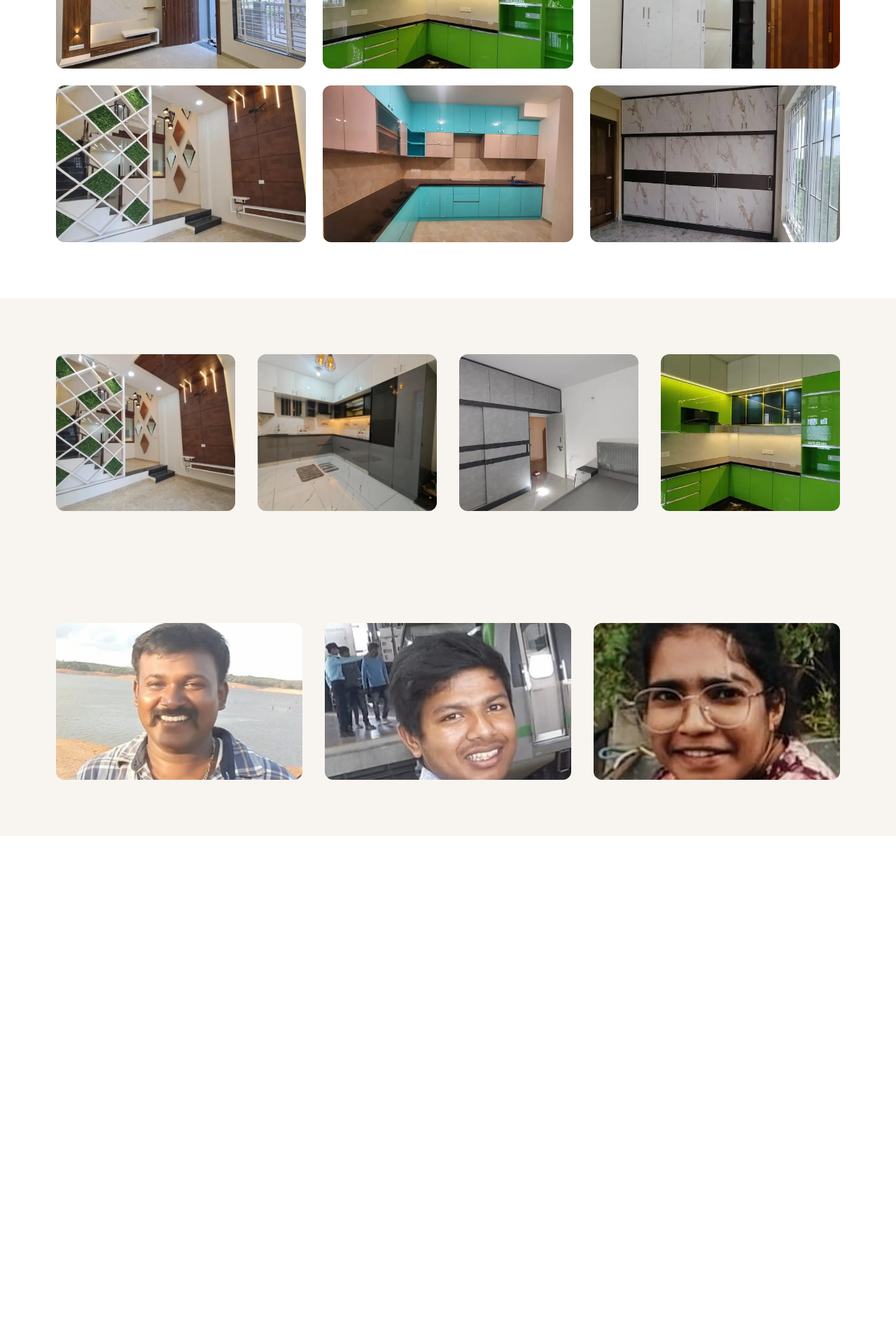
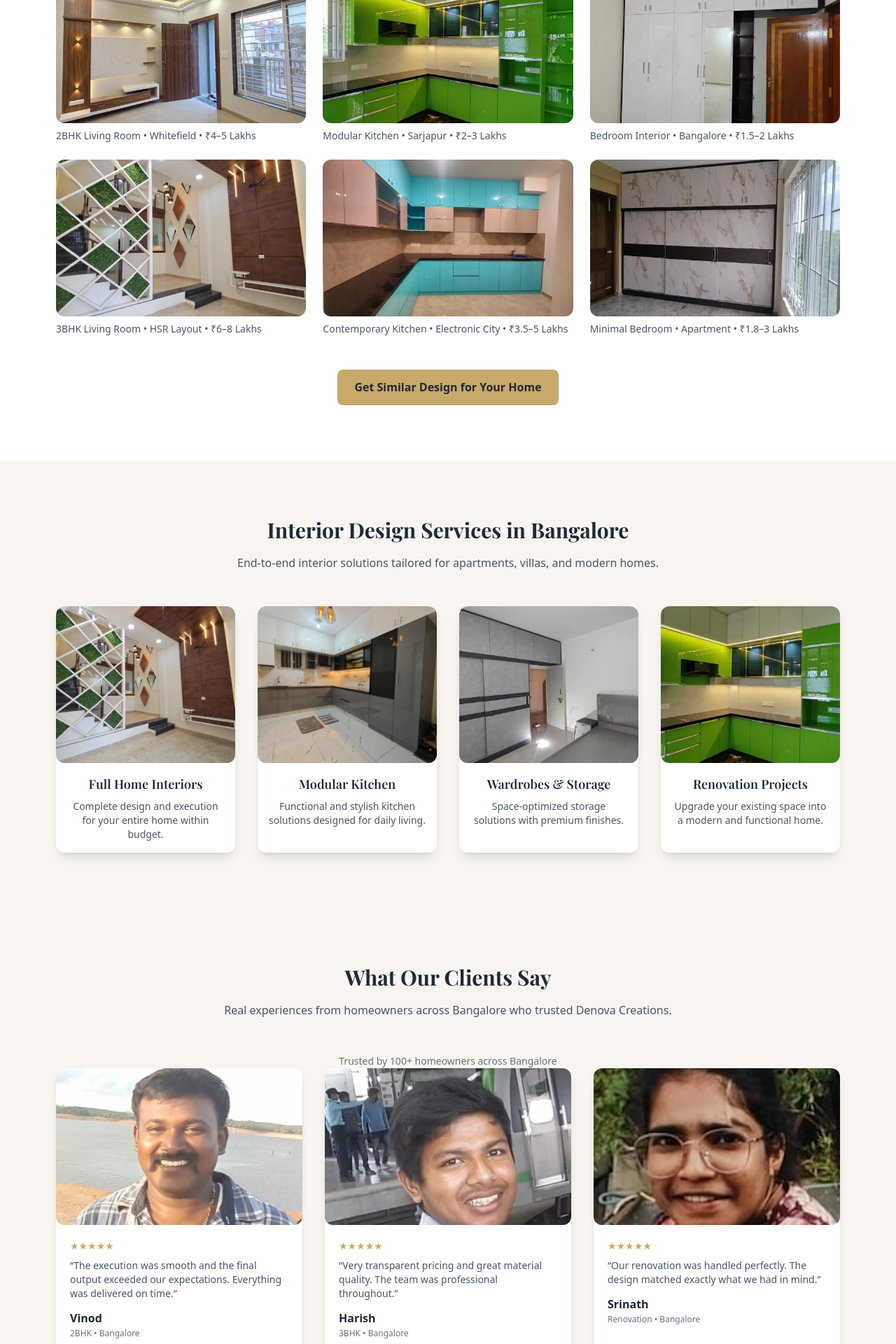
Before and after one commit to deepuv-hub/Denova_Interiors_Website, a React (Create React App) app in the folder frontend/: page /lp/interior-design-bangalore in a window 1280 px wide. Shown: the part 740-2660 px from the top of the page at 70% size. Before the commit the page ends 1934 px from the top, so only its background shows below. Built offline with nearby package versions, Linux system fonts and the light colour scheme.

Commit message:
Improved landing page: showcase, services, testimonials with conversion-focused content

```diff
--- a/frontend/src/pages/AdsLanding.jsx
+++ b/frontend/src/pages/AdsLanding.jsx
@@ -84,7 +84,7 @@ const AdsLanding = () => {
 
         <img
           src="/images/hero2.webp"
-          alt="Premium Home Interiors in Bangalore"
+          alt="Premium Home Interiors in Bangalore by Denova Creations"
           loading="eager"
           fetchPriority="high"
           decoding="async"
@@ -168,37 +168,247 @@ const AdsLanding = () => {
 
       {/* SHOWCASE */}
 <section className="py-20 max-w-6xl mx-auto px-4">
-        <h2 className="text-3xl font-bold text-center mb-10">Our Work</h2>
+
+  <h2 className="text-3xl font-bold text-center mb-4">
+    Our Work
+  </h2>
+
+  <p className="text-center text-gray-600 mb-12 max-w-2xl mx-auto">
+    Real homes designed and executed across Bangalore — tailored to different budgets and lifestyles.
+  </p>
 
   <div className="grid md:grid-cols-3 gap-6">
-          <SafeImage src="/images/living1.webp" alt="Living Room Interior Whitefield Bangalore" priority />
-          <SafeImage src="/images/kitchen1.webp" alt="Modular Kitchen Sarjapur Bangalore" />
-          <SafeImage src="/images/bedroom1.webp" alt="Bedroom Interior Bangalore" />
-          <SafeImage src="/images/living2.webp" alt="Luxury Living Room HSR Layout" />
-          <SafeImage src="/images/kitchen2.webp" alt="Kitchen Interior Electronic City" />
-          <SafeImage src="/images/bedroom2.webp" alt="Minimal Bedroom Bangalore" />
+
+    {/* CARD 1 */}
+    <div className="cursor-pointer" onClick={() => window.open("https://wa.me/919164466606")}>
+      <SafeImage
+        src="/images/living1.webp"
+        alt="2BHK Living Room Interior Whitefield Bangalore"
+        priority
+      />
+      <p className="mt-2 text-sm text-gray-600">
+        2BHK Living Room • Whitefield • ₹4–5 Lakhs
+      </p>
     </div>
+
+    {/* CARD 2 */}
+    <div className="cursor-pointer" onClick={() => window.open("https://wa.me/919164466606")}>
+      <SafeImage
+        src="/images/kitchen1.webp"
+        alt="Modular Kitchen Interior Sarjapur Bangalore"
+      />
+      <p className="mt-2 text-sm text-gray-600">
+        Modular Kitchen • Sarjapur • ₹2–3 Lakhs
+      </p>
+    </div>
+
+    {/* CARD 3 */}
+    <div className="cursor-pointer" onClick={() => window.open("https://wa.me/919164466606")}>
+      <SafeImage
+        src="/images/bedroom1.webp"
+        alt="Bedroom Interior Bangalore Apartment"
+      />
+      <p className="mt-2 text-sm text-gray-600">
+        Bedroom Interior • Bangalore • ₹1.5–2 Lakhs
+      </p>
+    </div>
+
+    {/* CARD 4 */}
+    <div className="cursor-pointer" onClick={() => window.open("https://wa.me/919164466606")}>
+      <SafeImage
+        src="/images/living2.webp"
+        alt="Luxury Living Room HSR Layout Bangalore"
+      />
+      <p className="mt-2 text-sm text-gray-600">
+        3BHK Living Room • HSR Layout • ₹6–8 Lakhs
+      </p>
+    </div>
+
+    {/* CARD 5 */}
+    <div className="cursor-pointer" onClick={() => window.open("https://wa.me/919164466606")}>
+      <SafeImage
+        src="/images/kitchen2.webp"
+        alt="Contemporary Kitchen Electronic City Bangalore"
+      />
+      <p className="mt-2 text-sm text-gray-600">
+        Contemporary Kitchen • Electronic City • ₹3.5–5 Lakhs
+      </p>
+    </div>
+
+    {/* CARD 6 */}
+    <div className="cursor-pointer" onClick={() => window.open("https://wa.me/919164466606")}>
+      <SafeImage
+        src="/images/bedroom2.webp"
+        alt="Minimal Bedroom Bangalore Apartment"
+      />
+      <p className="mt-2 text-sm text-gray-600">
+        Minimal Bedroom • Apartment • ₹1.8–3 Lakhs
+      </p>
+    </div>
+
+  </div>
+
+  {/* CTA */}
+  <div className="text-center mt-12">
+    <button
+      onClick={() => window.open("https://wa.me/919164466606")}
+      className="bg-[#C8A96A] px-6 py-3 rounded-lg font-semibold"
+    >
+      Get Similar Design for Your Home
+    </button>
+  </div>
+
 </section>
 
-      {/* SERVICES (IMAGES FIXED) */}
+      {/* SERVICES */}
 <section className="py-20 bg-[#F8F5F0]">
-        <div className="max-w-6xl mx-auto px-4 grid md:grid-cols-4 gap-8">
+  <div className="max-w-6xl mx-auto px-4">
 
-          <SafeImage src="/images/living2.webp" alt="Full Home Interiors Bangalore" />
-          <SafeImage src="/images/kitchen3.webp" alt="Modular Kitchen Design Bangalore" />
-          <SafeImage src="/images/bedroom10.webp" alt="Wardrobe Interior Design Bangalore" />
-          <SafeImage src="/images/kitchen1.webp" alt="Renovation Interior Bangalore" />
+    <h2 className="text-3xl font-bold text-center mb-4">
+      Interior Design Services in Bangalore
+    </h2>
+
+    <p className="text-center text-gray-600 mb-12 max-w-2xl mx-auto">
+      End-to-end interior solutions tailored for apartments, villas, and modern homes.
+    </p>
+
+    <div className="grid md:grid-cols-4 gap-8">
+
+      {/* CARD 1 */}
+      <div className="bg-white rounded-xl overflow-hidden shadow-lg">
+        <SafeImage
+          src="/images/living2.webp"
+          alt="Full Home Interior Design Bangalore"
+        />
+        <div className="p-4 text-center">
+          <h3 className="font-semibold text-lg mb-2">
+            Full Home Interiors
+          </h3>
+          <p className="text-sm text-gray-600">
+            Complete design and execution for your entire home within budget.
+          </p>
+        </div>
+      </div>
+
+      {/* CARD 2 */}
+      <div className="bg-white rounded-xl overflow-hidden shadow-lg">
+        <SafeImage
+          src="/images/kitchen3.webp"
+          alt="Modular Kitchen Interior Design Bangalore"
+        />
+        <div className="p-4 text-center">
+          <h3 className="font-semibold text-lg mb-2">
+            Modular Kitchen
+          </h3>
+          <p className="text-sm text-gray-600">
+            Functional and stylish kitchen solutions designed for daily living.
+          </p>
+        </div>
+      </div>
+
+      {/* CARD 3 */}
+      <div className="bg-white rounded-xl overflow-hidden shadow-lg">
+        <SafeImage
+          src="/images/bedroom10.webp"
+          alt="Wardrobe Interior Design Bangalore"
+        />
+        <div className="p-4 text-center">
+          <h3 className="font-semibold text-lg mb-2">
+            Wardrobes & Storage
+          </h3>
+          <p className="text-sm text-gray-600">
+            Space-optimized storage solutions with premium finishes.
+          </p>
+        </div>
+      </div>
+
+      {/* CARD 4 */}
+      <div className="bg-white rounded-xl overflow-hidden shadow-lg">
+        <SafeImage
+          src="/images/kitchen1.webp"
+          alt="Home Renovation Interior Bangalore"
+        />
+        <div className="p-4 text-center">
+          <h3 className="font-semibold text-lg mb-2">
+            Renovation Projects
+          </h3>
+          <p className="text-sm text-gray-600">
+            Upgrade your existing space into a modern and functional home.
+          </p>
+        </div>
+      </div>
+
+    </div>
 
   </div>
 </section>
 
       {/* TESTIMONIALS */}
 <section className="py-20 bg-[#F8F5F0]">
-        <div className="max-w-6xl mx-auto px-4 grid md:grid-cols-3 gap-8">
+  <div className="max-w-6xl mx-auto px-4">
 
-          <SafeImage src="/images/client1.webp" alt="Client Review Bangalore" />
-          <SafeImage src="/images/client2.webp" alt="Interior Client Bangalore" />
-          <SafeImage src="/images/client3.webp" alt="Home Interior Testimonial Bangalore" />
+    <h2 className="text-3xl font-bold text-center mb-4">
+      What Our Clients Say
+    </h2>
+
+    <p className="text-center text-gray-600 mb-12 max-w-2xl mx-auto">
+      Real experiences from homeowners across Bangalore who trusted Denova Creations.
+    </p>
+    <p className="text-center mt-10 text-sm text-gray-500">
+  Trusted by 100+ homeowners across Bangalore
+</p>
+
+    <div className="grid md:grid-cols-3 gap-8">
+
+      {/* CARD 1 */}
+      <div className="bg-white rounded-xl shadow-lg overflow-hidden">
+        <SafeImage
+          src="/images/client1.webp"
+          alt="2BHK Interior Project Bangalore"
+        />
+        <div className="p-5 text-left">
+          <p className="text-[#C8A96A] text-sm mb-2">★★★★★</p>
+          <p className="text-sm text-gray-600 mb-3">
+            “The execution was smooth and the final output exceeded our expectations. Everything was delivered on time.”
+          </p>
+          <p className="font-semibold">Vinod</p>
+          <p className="text-xs text-gray-500">2BHK • Bangalore</p>
+        </div>
+      </div>
+
+      {/* CARD 2 */}
+      <div className="bg-white rounded-xl shadow-lg overflow-hidden">
+        <SafeImage
+          src="/images/client2.webp"
+          alt="3BHK Interior Project Bangalore"
+        />
+        <div className="p-5 text-left">
+          <p className="text-[#C8A96A] text-sm mb-2">★★★★★</p>
+          <p className="text-sm text-gray-600 mb-3">
+            “Very transparent pricing and great material quality. The team was professional throughout.”
+          </p>
+          <p className="font-semibold">Harish</p>
+          <p className="text-xs text-gray-500">3BHK • Bangalore</p>
+        </div>
+      </div>
+
+      {/* CARD 3 */}
+      <div className="bg-white rounded-xl shadow-lg overflow-hidden">
+        <SafeImage
+          src="/images/client3.webp"
+          alt="Home Renovation Bangalore"
+        />
+        <div className="p-5 text-left">
+          <p className="text-[#C8A96A] text-sm mb-2">★★★★★</p>
+          <p className="text-sm text-gray-600 mb-3">
+            “Our renovation was handled perfectly. The design matched exactly what we had in mind.”
+          </p>
+          <p className="font-semibold">Srinath</p>
+          <p className="text-xs text-gray-500">Renovation • Bangalore</p>
+        </div>
+      </div>
+
+    </div>
 
   </div>
 </section>
```
Lines whose indentation alone changed are shown as unchanged.
